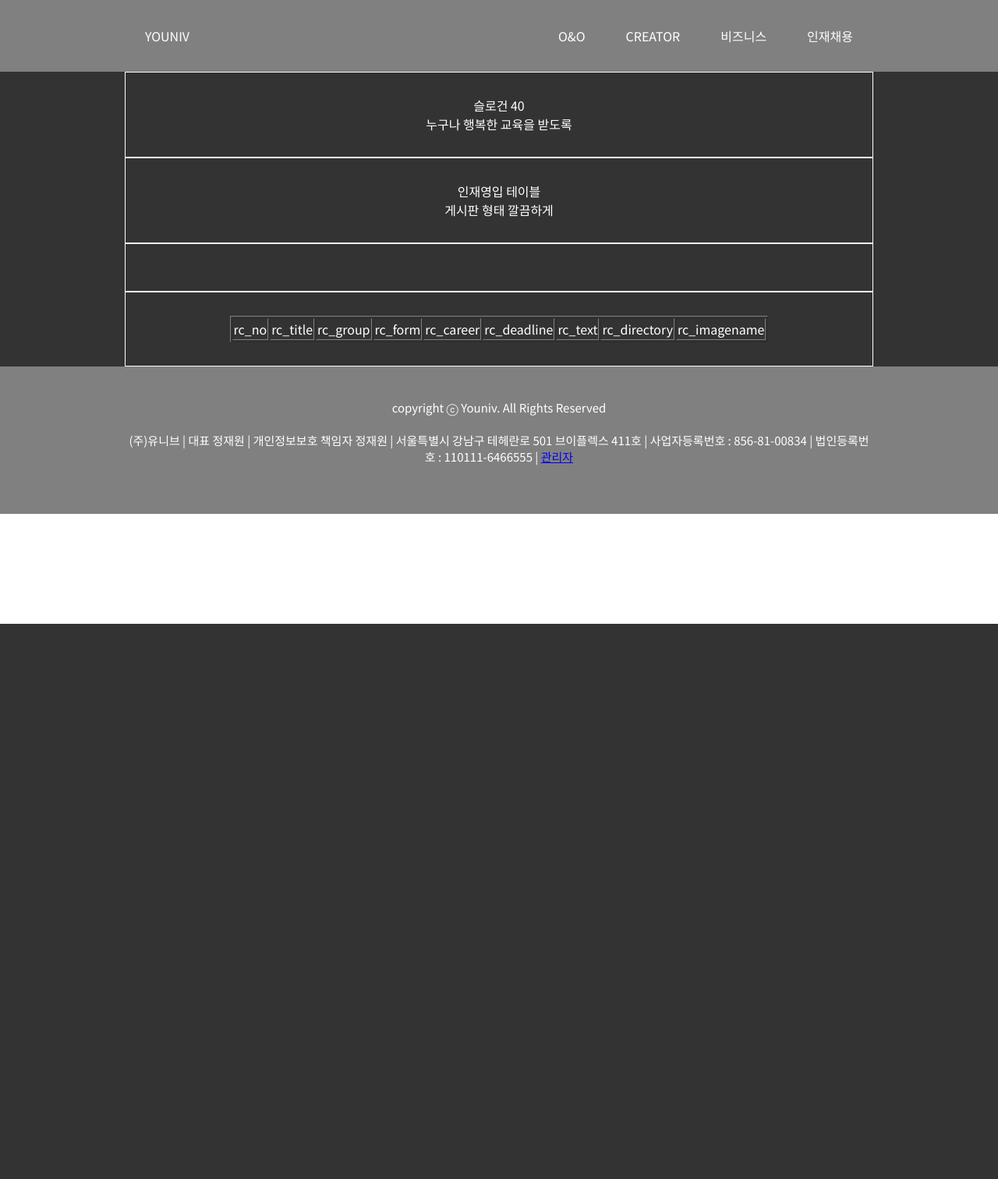
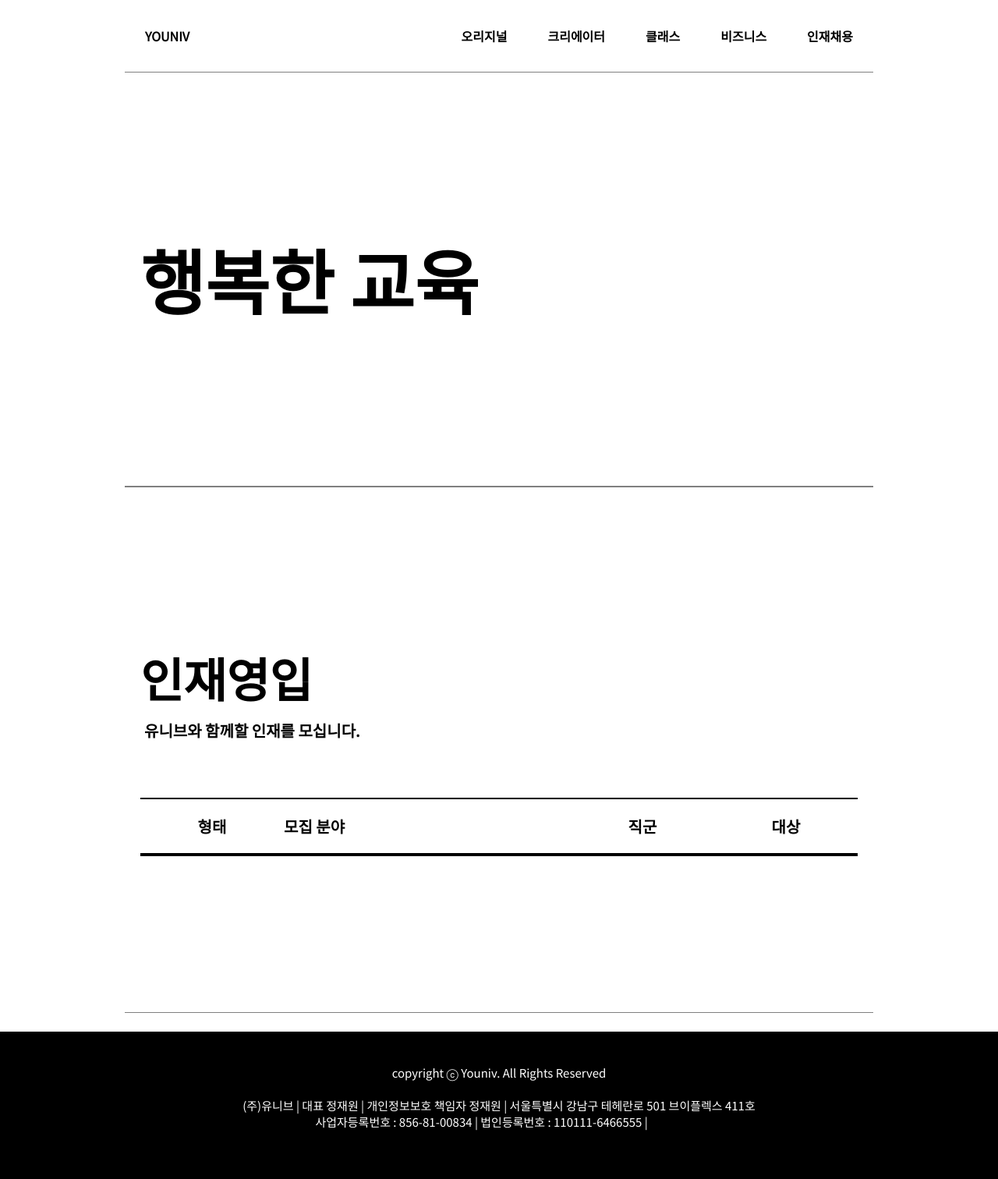
Before and after one commit to d5br5/WEB_youniv.video, a PHP site: page /recruit in a window 1280 px wide. Shown: the whole page at 78% size. Before the commit the page ends 800 px from the top, so only its background shows below. Run offline with PHP 8.4, Linux system fonts and the light colour scheme; data that the repository does not hold is empty; some libraries are stand-ins or nearby versions.

Commit message:
홈페이지 어느정도 완성
텍스트 채우고 이미지 레이아웃 넣고?

```diff
--- a/adminpages/recruit/admin_recruit_process_delete.php
+++ b/adminpages/recruit/admin_recruit_process_delete.php
@@ -1,7 +1,7 @@
 <?php
 
 require("../../setting/admin_info.php");
-$conn=mysqli_connect($hostname,$username,$password,$DBname);
+$conn=mysqli_connect($mysql_host,$mysql_user,$mysql_password,$mysql_db);
 settype($_POST['rc_no'],'integer');
 $filtered=array(
     'rc_no'=>mysqli_real_escape_string($conn,$_POST['rc_no'])
--- a/css/function.css
+++ b/css/function.css
@@ -5,21 +5,25 @@ ul {
   overflow: hidden;
 }
 
-li {
-  float: right;
-}
 
-li a {
+li.nav_btn {float: left;}
+
+li.nav_btn a {
   display: block;
-  color: white;
+  background-color: white;
+  color: black;
   text-align: center;
   padding: 14px 16px;
   margin: 0px 10px;
   text-decoration: none;
+  border: none;
+  font-size: 16px;
+  transition: 0.3s;
 }
 
-li a:hover:not(.active) {
+li.nav_btn a:hover:not(.active) {
   background-color: #111;
+  color: white;
 }
 
 .active {
--- a/css/style.css
+++ b/css/style.css
@@ -1,8 +1,13 @@
-*{font-family: 'Do Hyeon', sans-serif; font-family: 'Noto Sans KR', sans-serif; margin: auto;}
+*{font-family: 'Do Hyeon', sans-serif; font-family: 'Noto Sans KR', sans-serif; margin: auto; font-weight: bold;}
 
 nav{width: 980px;}
 section{width: 980px;}
 footer{width:980px;}
+
+a:link{color:black;}
+a:hover{color:black;}
+a:visited{color:black;}
+a:active{color:black;}
 
     /* 화면 너비 0 ~ 1306px ~ PC*/
 		@media (max-width: 1306px){nav, section, footer {width: 75%;}}
@@ -14,25 +19,15 @@ footer{width:980px;}
 			aside {float: none; width: 100%; height: 300px;}
 			section {float: none; width: 100%; height: 300px;}*/
 		}
-#footer_wrap{background-color: gray;}
-#nav_wrap{background-color: gray; padding: 20px 0px;}
-#section_wrap{background-color: #333;}
-
+#footer_wrap{background-color: black;}
+#nav_wrap{background-color: white; padding: 20px 0px;}
+#section_wrap{background-color: white;}
 
 div{text-align: center;}
 
-.cr_info{text-align: center;
-  font-size: 15px;
-  color: white;
-}
-
-.testframe{
-  margin: auto;
-text-align: center;
-border: 1px solid white;
-color: white;
-padding : 30px 20px;
-}
+h1{font-size: 90px;  text-align: left;}
+h2{font-size: 60px;  text-align: left;}
+h3{font-size: 20px;  text-align: left; padding-top: 10px; padding-left: 5px;}
 
 body{margin: 0;}
 
@@ -40,11 +35,39 @@ div.content
 {
 display:inline-block;
 margin: auto;
-border: 1px solid white;
+border: 1px solid gray;
 width: 100px;
-color: white;
+color: black;
 }
 
-.button{
-  border: 1px solid black;
+div.board{border-bottom: 2px solid black;}
+table{border-collapse: collapse;}
+li a{text-decoration: none;}
+
+.board_header_wrap{border-bottom: 2px solid black;border-top: 2px solid black;}
+.board_header{width:100%; display: inline-block; padding:20px 2px;}
+
+.board_row_wrap{padding: 0px 0px; border-top: 2px solid black; border-bottom: 2px solid black;}
+.board-head-title{font-size: 20px;}
+.board_content_status{float:left; padding-left: 20px;}
+
+.rc_form, .rc_group, .rc_career{float: left; width: 20%; padding: 20px 0px; font-size: inherit;}
+.rc_title{float: left; width: 40%; padding: 20px 0px; text-align: left; font-size: inherit; }
+
+.cr_info{text-align: center;
+  font-size: 15px;
+	font-weight: normal;
+  color: white;
 }
+
+.testframe{
+  margin: auto;
+text-align: center;
+border-top: 1px solid gray;
+border-bottom: 1px solid gray;
+color: black;
+padding : 200px 20px;
+}
+
+.apply_button{width: 350px; background-color: black; margin-bottom: 30px;}
+.apply_text{padding: 20px 0px; color:white;}
--- a/recruit.php
+++ b/recruit.php
@@ -7,37 +7,30 @@
 
 
 <div class="testframe">
-  <div>
-    슬로건 40
-  </div>
-  <div>
-    누구나 행복한 교육을 받도록
-  </div>
-</div>
-<div class="testframe">
-  <div>
-    인재영입 테이블
-  </div>
-  <div>
-    게시판 형태 깔끔하게
-  </div>
-</div>
-<div class="testframe">
-
+  <h1>행복한 교육</h1>
 </div>
 
 <div class="testframe">
-  <table border="1">
-      <tr>
-          <td>rc_no</td><td>rc_title</td><td>rc_group</td><td>rc_form</td><td>rc_career</td>
-          <td>rc_deadline</td><td>rc_text</td><td>rc_directory</td><td>rc_imagename</td>
-      </tr>
+  <h2>인재영입</h2>
+  <h3>유니브와 함께할 인재를 모십니다.</h3>
+  <br><br><br>
+
+<div class="board">
+  <ul>
+    <div class="board_row_wrap">
+    <li class="board-head">
+      <ul class="board-head-title">
+        <li class="rc_form">형태</li>
+        <li class="rc_title">모집 분야</li>
+        <li class="rc_group">직군</li>
+        <li class="rc_career">대상</li>
+      </ul>
+    </li>
+    </div>
+    <div class="board_content_row_wrap">
       <?php
           $sql='select * from recruit order by rc_title asc;';
           $result= mysqli_query($conn, $sql);
-
-//$row에는 DB테이블에 저장된 정보가 한줄씩 배열
-
       while($row=mysqli_fetch_array($result)){
           $filtered=array('rc_no'=>htmlspecialchars($row['rc_no']),
                          'rc_title'=>htmlspecialchars($row['rc_title']),
@@ -50,21 +43,22 @@
                          'rc_imagename'=>htmlspecialchars($row['rc_imagename']),
                        )
           ?>
-          <tr>
-              <td><?=$filtered['rc_no']?></td>
-              <td><a href="recruit_page.php?rc_no=<?=$filtered['rc_no']?>"><?=$filtered['rc_title']?></a></td>
-              <td><?=$filtered['rc_group']?></td>
-              <td><?=$filtered['rc_form']?></td>
-              <td><?=$filtered['rc_career']?></td>
-              <td><?=$filtered['rc_deadline']?></td>
-              <td><?=$filtered['rc_text']?></td>
-              <td><?=$filtered['rc_directory']?></td>
-              <td><?=$filtered['rc_imagename']?></td>
-          </tr>
-          <?php
-        }
-        ?>
-  </table>
+    <li class="border_content_row">
+      <a href="recruit_page.php?rc_no=<?=$filtered['rc_no']?>">
+      <div class="rc_form"><?=$filtered['rc_form']?></div>
+      <div class="rc_title"><?=$filtered['rc_title']?></div>
+      <div class="rc_group"><?=$filtered['rc_group']?></div>
+      <div class="rc_career"><?=$filtered['rc_career']?></div>
+      </a>
+    </li>
+    <?php
+  }
+  ?>
+    </div>
+  </ul>
 </div>
+</div>
+<br>
+
 
 <?php require('./view/bottom.php');?>
--- a/setting/admin_info.php
+++ b/setting/admin_info.php
@@ -3,7 +3,6 @@
 
  //$mysql_user="d5br5test";
  //서버
-
   $mysql_user="root";
   //집, 회사
 
@@ -22,4 +21,6 @@
   //$mysql_user="d5br5test";
   //서버
 
+
+//$mysql_host,$mysql_user,$mysql_password,$mysql_db
 ?>
--- a/view/bottom.php
+++ b/view/bottom.php
@@ -6,7 +6,8 @@
   <div class="cr_info">
     <br><br>
     copyright ⓒ Youniv. All Rights Reserved<br><br>
-    (주)유니브 | 대표 정재원 | 개인정보보호 책임자 정재원 | 서울특별시 강남구 테헤란로 501 브이플렉스 411호 | 사업자등록번호 : 856-81-00834 | 법인등록번호 : 110111-6466555 | <a href="./admin.php">관리자</a>
+    (주)유니브 | 대표 정재원 | 개인정보보호 책임자 정재원 | 서울특별시 강남구 테헤란로 501 브이플렉스 411호
+    <br> 사업자등록번호 : 856-81-00834 | 법인등록번호 : 110111-6466555 | <a href="./admin.php">관리자</a>
     <br><br><br><br>
   </div>
 </footer>
--- a/view/navi.php
+++ b/view/navi.php
@@ -1,11 +1,16 @@
 <div class="wrap" id="nav_wrap">
   <nav>
-    <ul>
-      <li><a href="./recruit.php">인재채용</a></li>
-      <li><a href="./business.php">비즈니스</a></li>
-      <li><a href="./creator.php">CREATOR</a></li>
-      <li><a href="./original.php">O&O</a></li>
-      <li style="float:left"><a href="./index.php">YOUNIV</a></li>
+    <ul class="nav">
+      <div style="float:right">
+        <li class="nav_btn"><a href="./original.php">오리지널</a></li>
+        <li class="nav_btn"><a href="./creator.php">크리에이터</a></li>
+        <li class="nav_btn"><a href="#">클래스</a></li>
+        <li class="nav_btn"><a href="./business.php">비즈니스</a></li>
+        <li class="nav_btn"><a href="./recruit.php">인재채용</a></li>
+      </div>
+      <div>
+      <li class="nav_btn"><a href="./index.php">YOUNIV</a></li>
+      </div>
     </ul>
   </nav>
 </div>
```
Also changed, not shown: adminpages/recruit/admin_recruit.php (+6 -8 lines), adminpages/recruit/admin_recruit_process_create.php (+9 -4 lines), recruit_page.php (+34 -31 lines), setting/dbdesign.sql (+4 -4 lines), apply_recruit_form.php (added).
